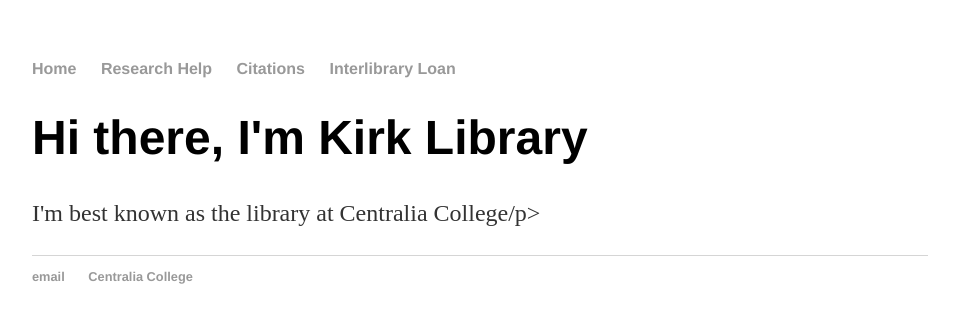
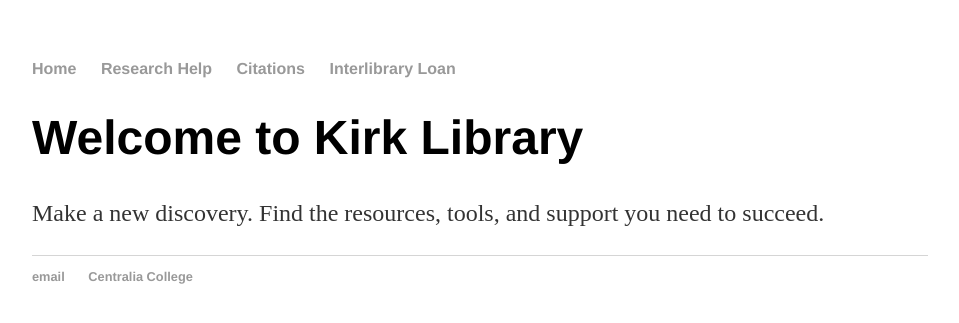
Before and after one commit to ryerbanta/kirk-library, a Jekyll site: the page built from docs/index.html, in a window 1280 px wide. Shown: the top 323 px of the page, without its empty margins (160-1119 px from the left). Built offline with Jekyll 4.4.1, drawn with Linux system fonts in a browser that asks for light colours.

Commit message:
adding and adjusting text content

```diff
--- a/docs/index.html
+++ b/docs/index.html
@@ -3,6 +3,6 @@ layout: default
 title: Kirk Library
 ---
 <div class="blurb">
-	<h1>Hi there, I'm Kirk Library</h1>
-	<p>I'm best known as the library at Centralia College/p>
+	<h1>Welcome to Kirk Library</h1>
+	<p>Make a new discovery. Find the resources, tools, and support you need to succeed.</p>
 </div><!-- /.blurb -->
```
